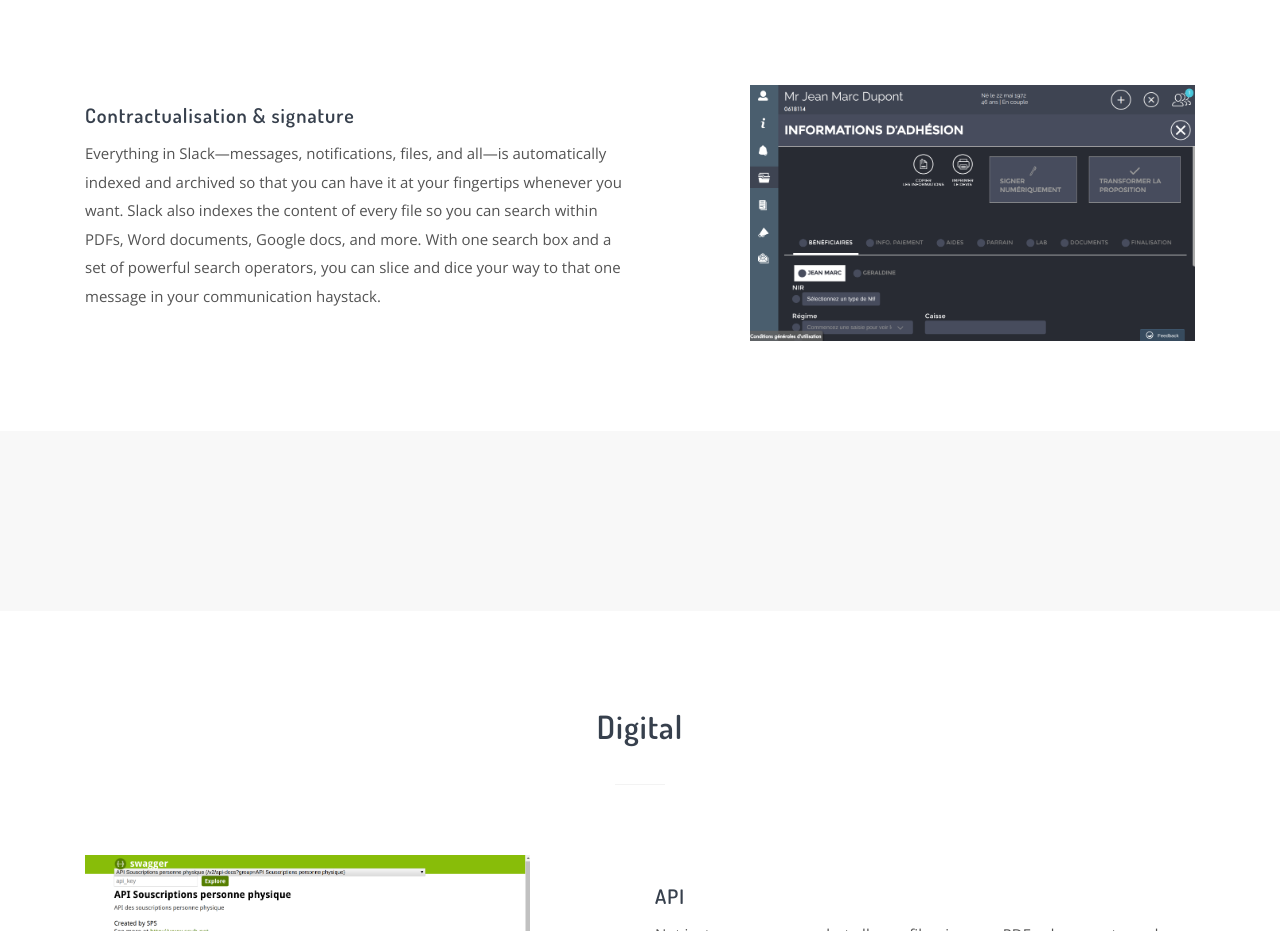
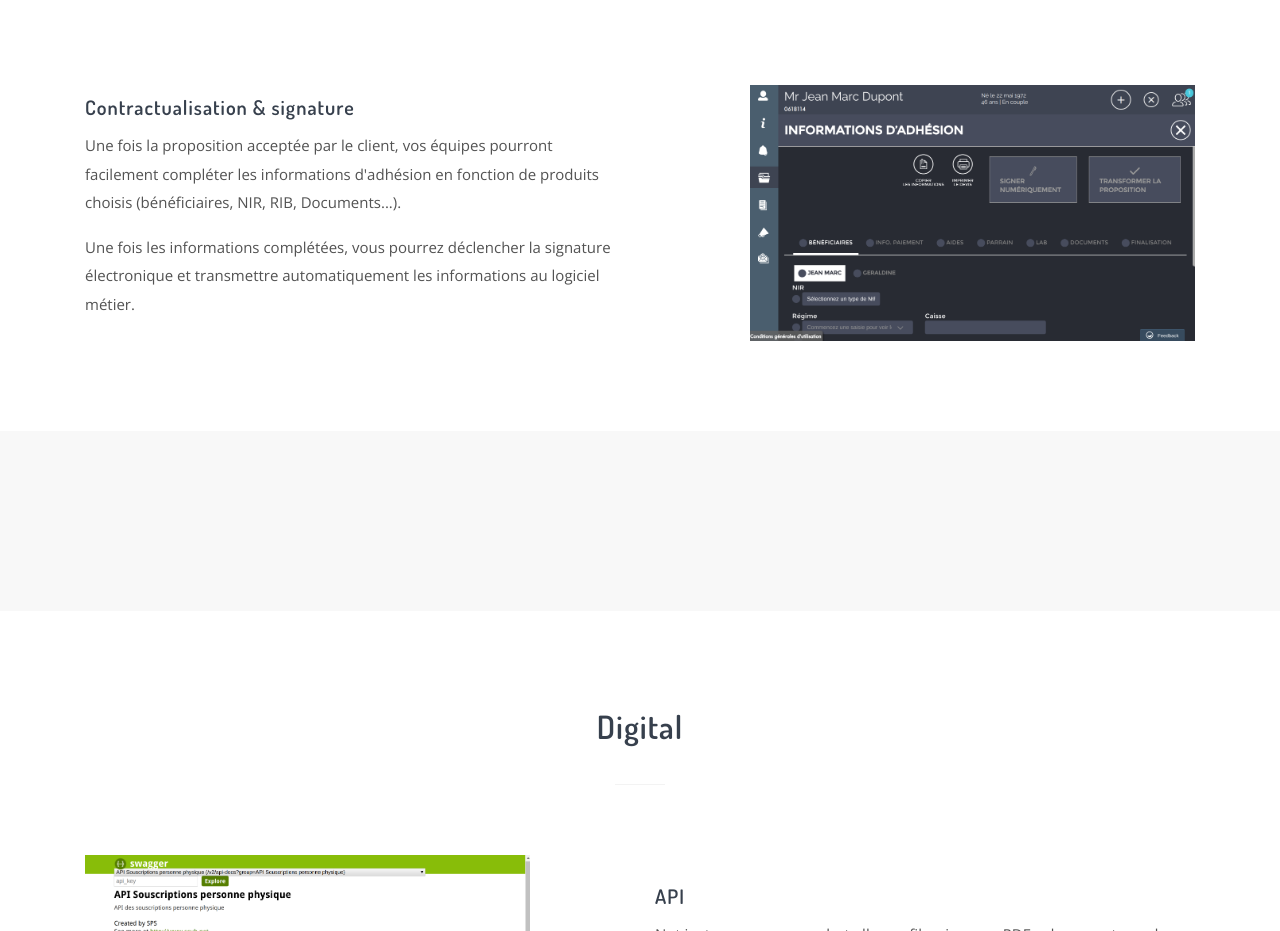
Before and after one commit to straumat/sps-solutions-site-web, a plain HTML site: page beta/index.html in a window 1280 px wide. Shown: the part 4660-5591 px from the top of the page. Drawn offline with nearby package versions, Linux system fonts and the light colour scheme.

Commit message:
Distribution - Contractualisation & signature ( closes #12 )

```diff
--- a/beta/index.html
+++ b/beta/index.html
@@ -263,11 +263,11 @@
             <div class="row gap-y align-items-center">
                 <div class="col-12 col-md-6">
                     <h5>Contractualisation & signature</h5>
-                    <p>Everything in Slack—messages, notifications, files, and all—is automatically indexed and archived
-                        so that you can have it at your fingertips whenever you want. Slack also indexes the content of
-                        every file so you can search within PDFs, Word documents, Google docs, and more. With one search
-                        box and a set of powerful search operators, you can slice and dice your way to that one message
-                        in your communication haystack.</p>
+                    <p>Une fois la proposition acceptée par le client, vos équipes pourront facilement compléter les
+                        informations d'adhésion en fonction de produits choisis (bénéficiaires, NIR, RIB,
+                        Documents...).</p>
+                    <p>Une fois les informations complétées, vous pourrez déclencher la signature électronique et
+                        transmettre automatiquement les informations au logiciel métier.</p>
                 </div>
 
                 <div class="col-12 offset-md-1 col-md-5 text-center">
```
